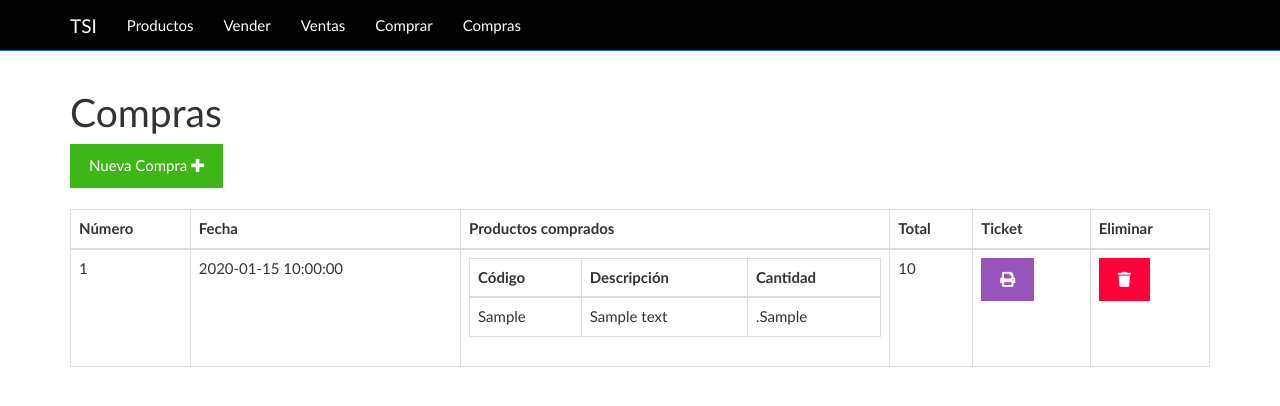
After one commit to renrevm/TSIFINALL, a PHP site: page /compras.php in a window 1280 px wide. The commit adds this page. Shown: the top 406 px of the page. Run offline with PHP 8.4, Linux system fonts and the light colour scheme; tables that the repository leaves empty or names only in its code hold one stand-in row (values such as "Sample post").

Commit message:
compras, paginas creadas,(son copias de venta con cambios de nombres y referencias dentro)

```diff
--- /dev/null
+++ b/compras.php
@@ -0,0 +1,60 @@
+<?php include_once "encabezado.php" ?>
+<?php
+include_once "base_de_datos.php";
+$sentencia = $base_de_datos->query("SELECT ventas.total, ventas.fecha, ventas.id, GROUP_CONCAT(	productos.codigo, '..',  productos.descripcion, '..', productos_vendidos.cantidad SEPARATOR '__') AS productos FROM ventas INNER JOIN productos_vendidos ON productos_vendidos.id_venta = ventas.id INNER JOIN productos ON productos.id = productos_vendidos.id_producto GROUP BY ventas.id ORDER BY ventas.id;");
+$ventas = $sentencia->fetchAll(PDO::FETCH_OBJ);
+?>
+
+	<div class="col-xs-12">
+		<h1>Compras</h1>
+		<div>
+			<a class="btn btn-success" href="./comprar.php">Nueva Compra <i class="fa fa-plus"></i></a>
+		</div>
+		<br>
+		<table class="table table-bordered">
+			<thead>
+				<tr>
+					<th>Número</th>
+					<th>Fecha</th>
+					<th>Productos comprados</th>
+					<th>Total</th>
+					<th>Ticket</th>
+					<th>Eliminar</th>
+				</tr>
+			</thead>
+			<tbody>
+				<?php foreach($ventas as $venta){ ?>
+				<tr>
+					<td><?php echo $venta->id ?></td>
+					<td><?php echo $venta->fecha ?></td>
+					<td>
+						<table class="table table-bordered">
+							<thead>
+								<tr>
+									<th>Código</th>
+									<th>Descripción</th>
+									<th>Cantidad</th>
+								</tr>
+							</thead>
+							<tbody>
+								<?php foreach(explode("__", $venta->productos) as $productosConcatenados){
+								$producto = explode("..", $productosConcatenados)
+								?>
+								<tr>
+									<td><?php echo $producto[0] ?></td>
+									<td><?php echo $producto[1] ?></td>
+									<td><?php echo $producto[2] ?></td>
+								</tr>
+								<?php } ?>
+							</tbody>
+						</table>
+					</td>
+					<td><?php echo $venta->total ?></td>
+					<td><a class="btn btn-info" href="<?php echo "imprimirTicket.php?id=" . $venta->id?>"><i class="fa fa-print"></i></a></td>
+					<td><a class="btn btn-danger" href="<?php echo "eliminarVenta.php?id=" . $venta->id?>"><i class="fa fa-trash"></i></a></td>
+				</tr>
+				<?php } ?>
+			</tbody>
+		</table>
+	</div>
+<?php include_once "pie.php" ?>
--- a/encabezado.php
+++ b/encabezado.php
@@ -18,16 +18,18 @@
 	<link rel="stylesheet" href="./css/estilo.css">
 </head>
 <body>
-	<nav class="navbar navbar-inverse navbar-fixed-top">
+	<nav class="navbar navbar-inverse navbar-fixed-top " style="background-color: #020202;">
 		<div class="container">
 			<div class="navbar-header">
-				<a class="navbar-brand" href="#">POS</a>
+				<a class="navbar-brand" href="#">TSI</a>
 			</div>
 			<div id="navbar" class="collapse navbar-collapse">
 				<ul class="nav navbar-nav">
 					<li><a href="./listar.php">Productos</a></li>
 					<li><a href="./vender.php">Vender</a></li>
 					<li><a href="./ventas.php">Ventas</a></li>
+					<li><a href="./comprar.php">Comprar</a></li>
+					<li><a href="./compras.php">Compras</a></li>
 				</ul>
 			</div>
 		</div>
--- a/nuevo.php
+++ b/nuevo.php
@@ -14,7 +14,7 @@ $existencia = $_POST["existencia"];
 
 $sentencia = $base_de_datos->prepare("INSERT INTO productos(codigo, descripcion, precioVenta, precioCompra, existencia) VALUES (?, ?, ?, ?, ?);");
 $resultado = $sentencia->execute([$codigo, $descripcion, $precioVenta, $precioCompra, $existencia]);
-sss
+
 if($resultado === TRUE){
 	header("Location: ./listar.php");
 	exit;
```
Also changed, not shown: comprar.php (added, +97 -0 lines).
